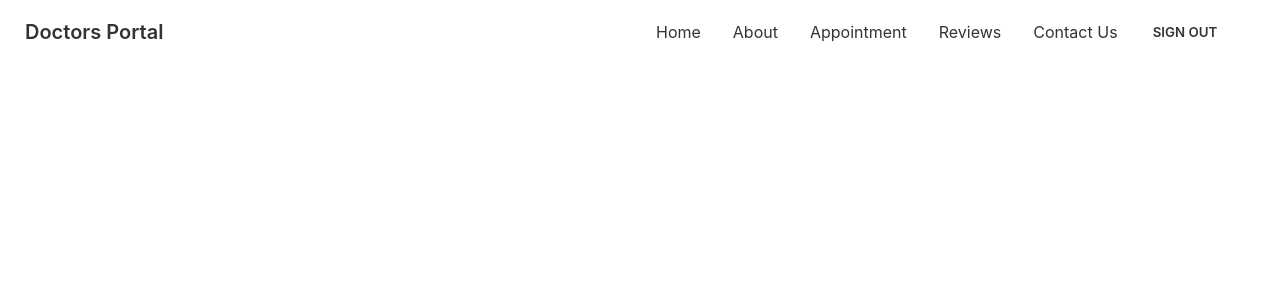
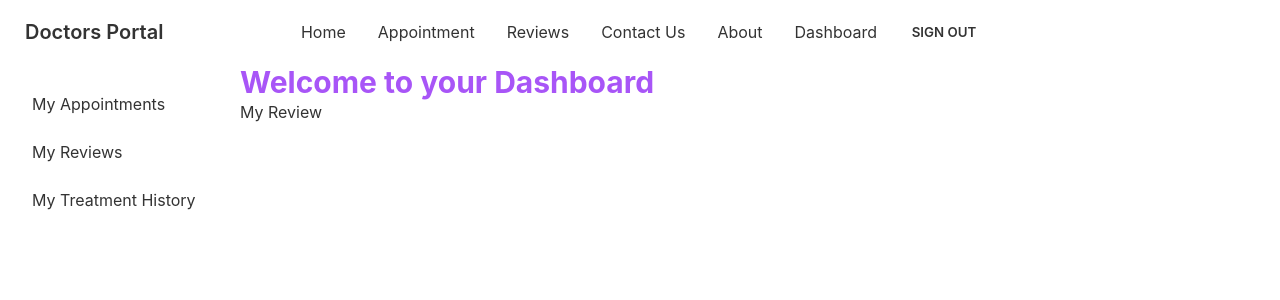
Before and after one commit to JunayedKhanNoor/doctors_portal_client, a React (Create React App) app: page /dashboard/review in a window 1280 px wide. Shown: the top 300 px of the page. Built offline with nearby package versions, Linux system fonts and the light colour scheme; no server answers; sample sign-in values are in the browser's storage.

Commit message:
Dashboard

```diff
--- a/src/App.js
+++ b/src/App.js
@@ -7,8 +7,12 @@
 import Appointment from "./Pages/Appointment/Appointment";
 import SignUp from "./Pages/Login/SignUp";
 import RequiredAuth from "./Pages/Login/RequiredAuth";
-import { ToastContainer} from 'react-toastify';
-import 'react-toastify/dist/ReactToastify.css';
+import { ToastContainer } from "react-toastify";
+import "react-toastify/dist/ReactToastify.css";
+import Dashboard from "./Pages/Dashboard/Dashboard";
+import MyAppointments from "./Pages/Dashboard/MyAppointments";
+import MyReview from "./Pages/Dashboard/MyReview";
+import MyHistory from "./Pages/Dashboard/MyHistory";
 
 function App() {
   return (
@@ -24,7 +28,18 @@
               <Appointment />
             </RequiredAuth>
           }
-        />
+        ></Route>
+        <Route
+          path="/dashboard"
+          element={
+            <RequiredAuth>
+              <Dashboard />
+            </RequiredAuth>
+          }>
+            <Route index element={<MyAppointments></MyAppointments>}></Route>
+            <Route path="review" element={<MyReview></MyReview>}></Route>
+            <Route path="history" element={<MyHistory></MyHistory>}></Route>
+          </Route>
         <Route path="/login" element={<Login />} />
         <Route path="/signup" element={<SignUp />} />
       </Routes>
--- /dev/null
+++ b/src/Pages/Dashboard/Dashboard.js
@@ -0,0 +1,32 @@
+import React from "react";
+import { Link, Outlet } from "react-router-dom";
+
+const Dashboard = () => {
+  return (
+    <div className="drawer drawer-mobile">
+      <input id="dashboard-sidebar" type="checkbox" className="drawer-toggle" />
+      <div className="drawer-content">
+        {/* <!-- Page content here --> */}
+        <h2 className="text-3xl font-bold text-purple-500">Welcome to your Dashboard</h2>
+        <Outlet></Outlet>
+      </div>
+      <div className="drawer-side">
+        <label htmlFor="dashboard-sidebar" className="drawer-overlay"></label>
+        <ul className="menu p-4 overflow-y-auto w-60 bg-base-100 text-base-content">
+          {/* <!-- Sidebar content here --> */}
+          <li>
+            <Link to="/dashboard">My Appointments</Link>
+          </li>
+          <li>
+            <Link to="/dashboard/review">My Reviews</Link>
+          </li>
+          <li>
+            <Link to="/dashboard/history">My Treatment History</Link>
+          </li>
+        </ul>
+      </div>
+    </div>
+  );
+};
+
+export default Dashboard;
--- /dev/null
+++ b/src/Pages/Dashboard/MyAppointments.js
@@ -0,0 +1,47 @@
+import React, { useEffect, useState } from "react";
+import { useAuthState } from "react-firebase-hooks/auth";
+import auth from "../../firebase.init";
+
+const MyAppointments = () => {
+  const [appointments, setAppointments] = useState([]);
+  const [user] = useAuthState(auth);
+
+  useEffect(() => {
+    if (user) {
+      fetch(`http://localhost:5000/booking?patient=${user.email}`)
+        .then((res) => res.json())
+        .then((data) => setAppointments(data));
+    }
+  }, [user]);
+  return (
+    <div>
+      <h2>My Appointments: {appointments.length}</h2>
+      <div class="overflow-x-auto">
+        <table class="table w-full">
+          <thead>
+            <tr>
+              <th></th>
+              <th>Name</th>
+              <th>Date</th>
+              <th>Time</th>
+              <th>Treatment</th>
+            </tr>
+          </thead>
+          <tbody>
+            {appointments.map((a,index) => (
+              <tr>
+                <th>{index+1}</th>
+                <td>{a.name}</td>
+                <td>{a.date}</td>
+                <td>{a.slot}</td>
+                <td>{a.treatment}</td>
+              </tr>
+            ))}
+          </tbody>
+        </table>
+      </div>
+    </div>
+  );
+};
+
+export default MyAppointments;
--- /dev/null
+++ b/src/Pages/Dashboard/MyHistory.js
@@ -0,0 +1,11 @@
+import React from 'react';
+
+const MyHistory = () => {
+    return (
+        <div>
+            <h2>My Treatment History</h2>
+        </div>
+    );
+};
+
+export default MyHistory;
--- /dev/null
+++ b/src/Pages/Dashboard/MyReview.js
@@ -0,0 +1,11 @@
+import React from 'react';
+
+const MyReview = () => {
+    return (
+        <div>
+            <h2>My Review</h2>
+        </div>
+    );
+};
+
+export default MyReview;
--- a/src/Pages/Shared/Navbar.js
+++ b/src/Pages/Shared/Navbar.js
@@ -5,18 +5,41 @@
 import auth from "../../firebase.init";
 
 const Navbar = () => {
-  const [user, loading, error] = useAuthState(auth);
+  const [user] = useAuthState(auth);
   const logout = () => {
     signOut(auth);
   };
   const menuItems = (
     <>
-      <li><Link to="/">Home</Link></li>
-      <li><Link to="/about">About</Link></li>
-      <li><Link to="/appointment">Appointment</Link></li>
-      <li><Link to="/review">Reviews</Link></li>
-      <li><Link to="/contact">Contact Us</Link></li>
-      <li>{user?<button onClick={logout} className="btn btn-ghost">Sign Out</button> :<Link to="/login">Login</Link>}</li>
+      <li>
+        <Link to="/">Home</Link>
+      </li>
+      <li>
+        <Link to="/appointment">Appointment</Link>
+      </li>
+      <li>
+        <Link to="/review">Reviews</Link>
+      </li>
+      <li>
+        <Link to="/contact">Contact Us</Link>
+      </li>
+      <li>
+        <Link to="/about">About</Link>
+      </li>
+      {user && (
+        <li>
+          <Link to="/dashboard">Dashboard</Link>
+        </li>
+      )}
+      <li>
+        {user ? (
+          <button onClick={logout} className="btn btn-ghost">
+            Sign Out
+          </button>
+        ) : (
+          <Link to="/login">Login</Link>
+        )}
+      </li>
     </>
   );
   return (
@@ -51,6 +74,27 @@
       <div className="navbar-center hidden lg:flex">
         <ul className="menu menu-horizontal p-0">{menuItems}</ul>
       </div>
+      <div className="navbar-end">
+      <label tabIndex="1" htmlFor="dashboard-sidebar" className="btn btn-ghost lg:hidden">
+            <svg
+              xmlns="http://www.w3.org/2000/svg"
+              className="h-5 w-5"
+              fill="none"
+              viewBox="0 0 24 24"
+              stroke="currentColor"
+            >
+              <path
+                strokeLinecap="round"
+                strokeLinejoin="round"
+                strokeWidth="2"
+                d="M4 6h16M4 12h8m-8 6h16"
+              />
+            </svg>
+          </label>
+        {/* <label htmlFor="dashboard-sidebar" class="btn btn-primary drawer-button lg:hidden">
+          Open drawer
+        </label> */}
+      </div>
     </div>
   );
 };
```
